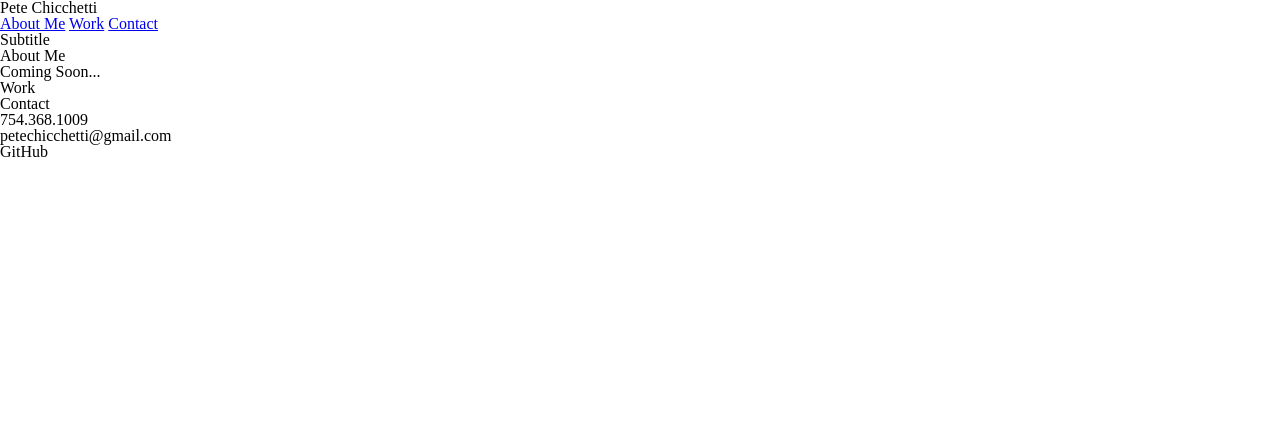
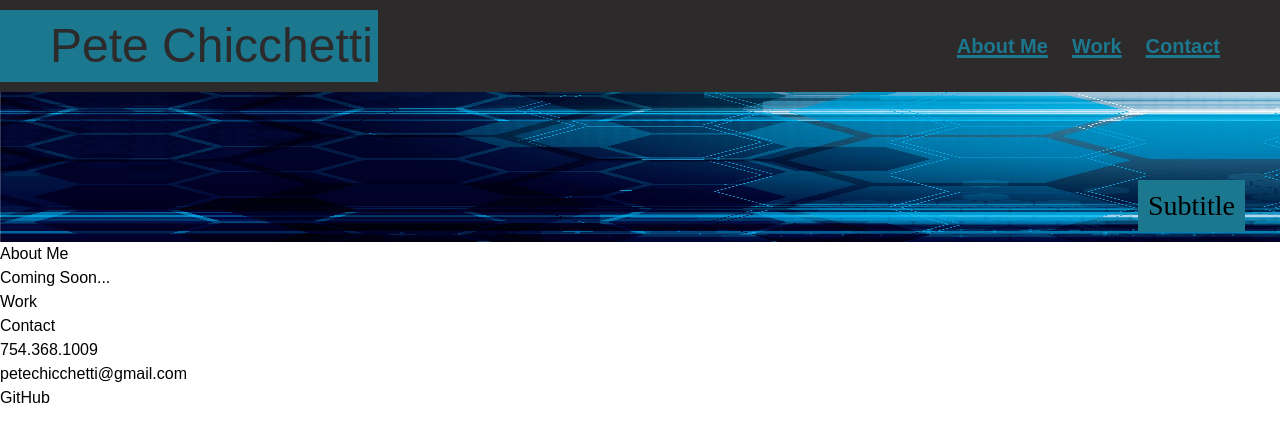
Before and after one commit to PeteChicchetti/personal-portfolio, a plain HTML site: page index.html in a window 1280 px wide. Drawn offline with Linux system fonts and the light colour scheme; files that its build step writes are made by us from their sources.

Commit message:
added header styling

```diff
--- a/assets/CSS/styles.css
+++ b/assets/CSS/styles.css
@@ -0,0 +1,99 @@
+/* Universal selector */
+* {
+    box-sizing: border-box;
+    font-family: sans-serif, serif, arial;
+}
+
+/*-- Color scheme --*/
+:root {
+    --gray: rgb(44, 42, 42);
+    --light-blue: rgb(27, 120, 143);
+    --white: rgb(255, 255, 255);
+}
+
+body {
+    display: flex;
+    flex-direction: column;
+    line-height: 1.5;
+    background-color: var(--white);
+  }
+
+
+/*-- Header, Navbar --*/
+header {
+    display: flex;
+    justify-content: space-between;
+    text-align: center;
+    align-items: center;
+    padding: 10px 0px 10px 0px;
+    background-color:var(--gray);
+}
+
+h1 {
+    padding-left: 50px;
+    padding-right: 5px;
+    background-color: var(--light-blue);
+    color: var(--gray);
+    font-size: 300%;
+    font-family: sans-serif;
+}
+
+h2 {
+    right: 35px;
+    top: 180px;
+    padding-top: 5px;
+    padding-bottom: 5px;
+    padding-left: 10px;
+    padding-right: 10px;
+    background-color: var(--light-blue);
+    font-size: 175%;
+    position: absolute;
+}
+
+nav {
+    padding-right: 50px;
+    padding-left: 50px;
+}
+
+nav ul {
+    display: flex;
+    justify-content: space-between;
+    min-width: 300px;
+}
+
+a {
+    display: inline;
+    margin: 10px;
+    color: var(--light-blue);
+    font-family: sans-serif;
+    font-weight: bolder;
+    font-size: 20px;
+    text-decoration: underline;
+    text-decoration-thickness: 3px;
+}
+
+/*-- Banner img and Subtitle --*/
+figure {
+    display: block;
+    width: 100%;
+    height: 150px;
+}
+img {
+    overflow: hidden;
+    width: 100%;
+    height: 150px;
+}
+
+.banner {
+    display: block;
+}
+
+@media screen and (max-width: 768px) {
+  header {
+    flex-direction: column;
+  }
+
+  h1 {
+    padding: 0px;
+    width: 100%;
+  }
--- a/index.html
+++ b/index.html
@@ -6,14 +6,14 @@
   <meta http-equiv="X-UA-Compatible" content="IE=edge">
   <meta name="viewport" content="width=device-width, initial-scale=1.0">
   <!-- link your stylesheet below -->
-  <link rel="stylesheet" href="reset.css">
-  <link rel="stylesheet" href="./assets/css/style.css">
+  <link rel="stylesheet" href="./assets/CSS/reset.css">
+  <link rel="stylesheet" href="./assets/css/styles.css">
   <title>Pete Chicchetti // Web Developer</title>
 </head>
 
 <body>
   <!-- Header, Logo / Name, Navigation -->
-  <header>
+  <header id="header-gray">
     <h1>Pete Chicchetti</h1>
     <nav>
       <!-- Page Links -->
@@ -25,6 +25,7 @@
 
   <!-- Figure Section and Heading -->
   <section>
+    <figure><img class="banner" src="/assets/images/blue-hex.jpg" alt="Graphic of purple hexagons"/></figure>
     <h2>Subtitle</h2>
   </section>
 
@@ -50,9 +51,9 @@
             </ul>
     </section>
   </main>
-<footer>
+  <footer>
 
-</footer>
+  </footer>
 </body>
 
 </html>
```
Also changed, not shown: assets/images/blue-hex.jpg (added), assets/images/purple-hex.jpg (added).
